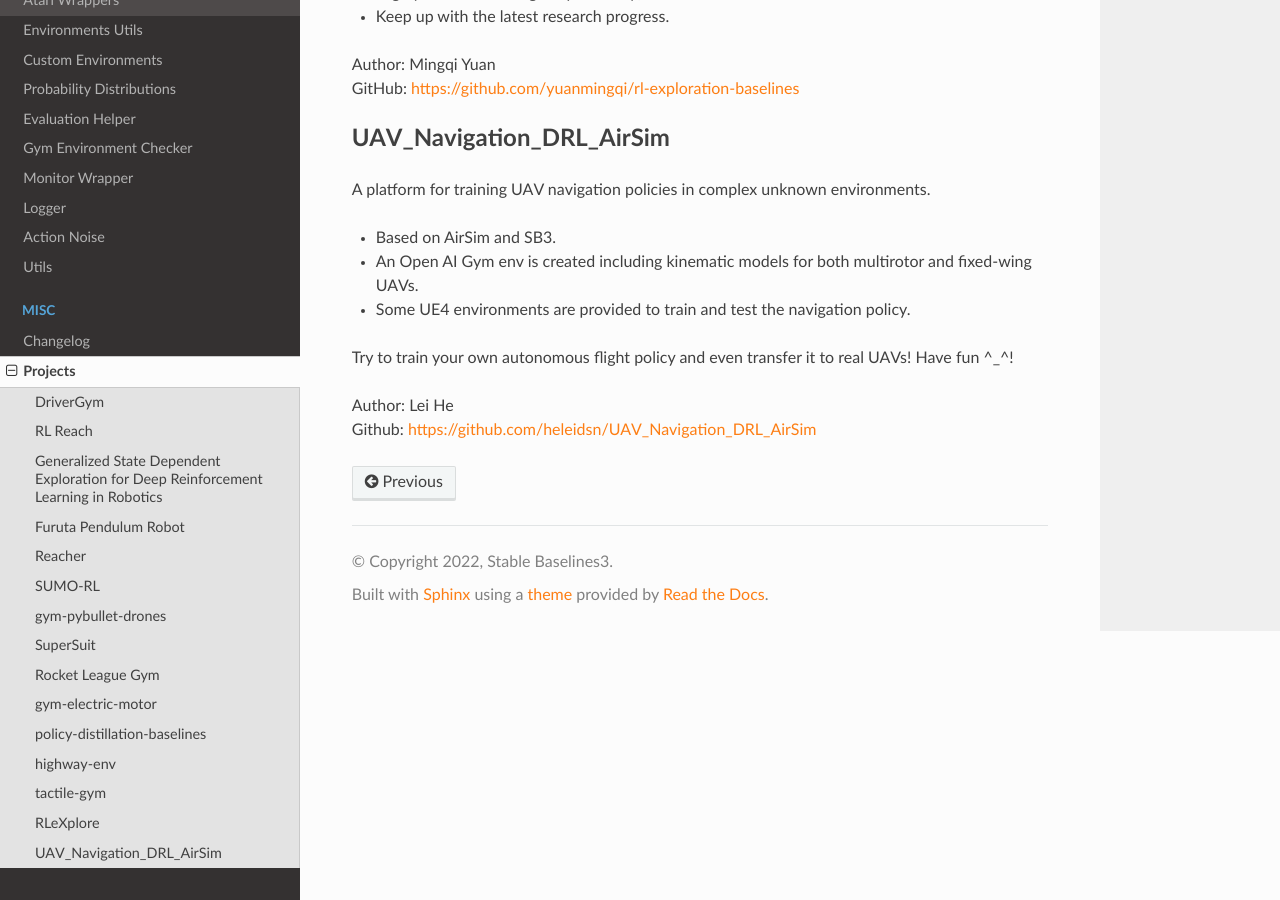
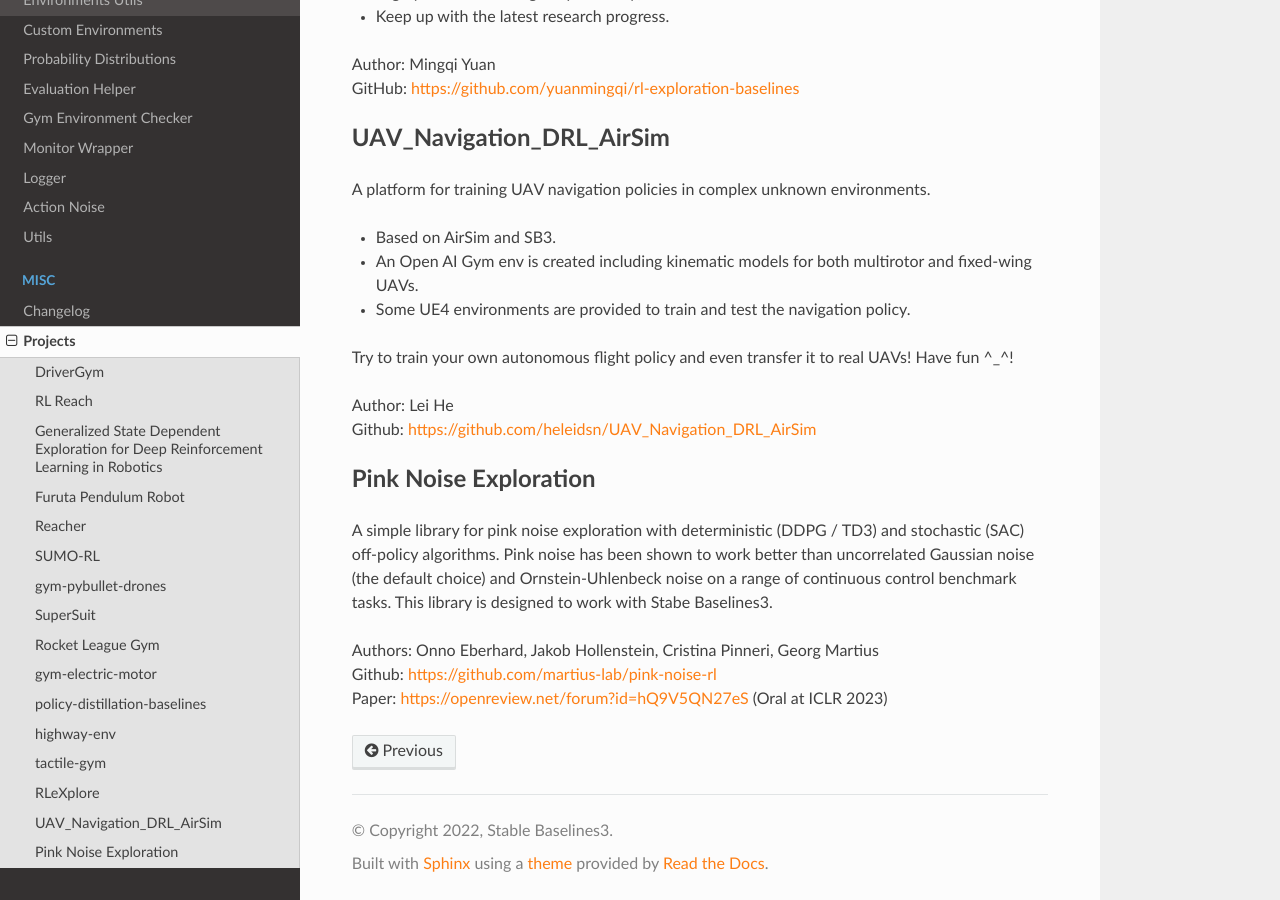
Before and after one commit to DLR-RM/stable-baselines3, a Sphinx documentation site: the page built from docs/misc/projects.rst, in a window 1280 px wide and 900 px high, scrolled down 4452 px. Built offline with Sphinx 7.4.7 and the Read the Docs theme 2.0.0, drawn with Linux system fonts in a browser that asks for light colours; pages that are not in the unit, such as notebooks, are missing from menus.

Commit message:
Add pink-noise-rl to projects docs

```diff
--- a/docs/misc/changelog.rst
+++ b/docs/misc/changelog.rst
@@ -76,6 +76,7 @@ Documentation:
 - Added UAV_Navigation_DRL_AirSim to the project page (@heleidsn)
 - Added ``EvalCallback`` example (@sidney-tio)
 - Update custom env documentation
+- Added `pink-noise-rl` to projects page
 
 
 Release 1.8.0 (2023-04-07)
--- a/docs/misc/projects.rst
+++ b/docs/misc/projects.rst
@@ -188,3 +188,12 @@ Try to train your own autonomous flight policy and even transfer it to real UAVs
 
 | Author: Lei He
 | Github: https://github.com/heleidsn/UAV_Navigation_DRL_AirSim
+
+Pink Noise Exploration
+----------------------
+
+A simple library for pink noise exploration with deterministic (DDPG / TD3) and stochastic (SAC) off-policy algorithms. Pink noise has been shown to work better than uncorrelated Gaussian noise (the default choice) and Ornstein-Uhlenbeck noise on a range of continuous control benchmark tasks. This library is designed to work with Stabe Baselines3.
+
+| Authors: Onno Eberhard, Jakob Hollenstein, Cristina Pinneri, Georg Martius
+| Github: https://github.com/martius-lab/pink-noise-rl
+| Paper: https://openreview.net/forum?id=hQ9V5QN27eS (Oral at ICLR 2023)
```
